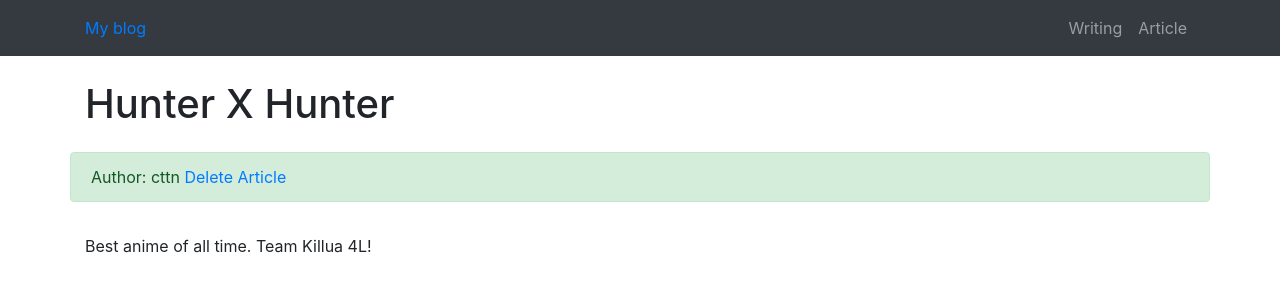
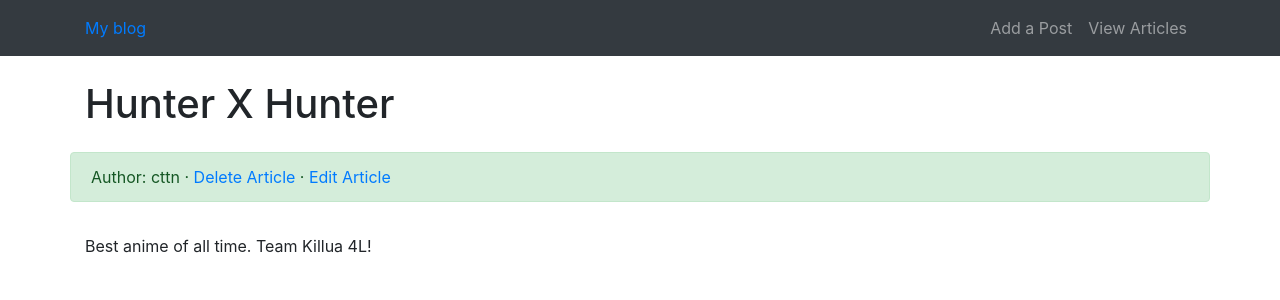
Before and after one commit to carolynttnguyen/BloomBlog, a Django app: page /article/article-detail/2/ in a window 1280 px wide. Shown: the top 300 px of the page. Run offline with Django 3.2, Linux system fonts and the light colour scheme; data comes from the database, SQL or seed files in the repository; some libraries are stand-ins or nearby versions.

Commit message:
update function added, basic CRUD cmmds have been added

```diff
--- a/article/urls.py
+++ b/article/urls.py
@@ -7,6 +7,7 @@
     path('article-list', views.article_list, name ='article_list'),
     path('article-detail/<int:id>/', views.article_details, name='article_detail'),
     path('article-create/', views.article_create, name='article_create'),
+    path('article-update/<int:id>/', views.article_update, name='article_update'),
     path('article-safe-delete/<int:id>/', views.article_safe_delete, name='article_safe_delete'),
     path('article-delete/<int:id>/', views.article_delete, name='article_delete'),
 ]
--- a/article/views.py
+++ b/article/views.py
@@ -5,6 +5,7 @@
 from django.contrib.auth.models import User
 import markdown
 
+# CREATE
 def article_create(request):
     # if user submits data
     if request.method == "POST":
@@ -29,6 +30,7 @@
         }
         return render(request, 'article/create.html', context)
 
+# Show All article_safe_delete
 def article_list(request):
     # combine all blog post
     articles = ArticlePost.objects.all()
@@ -38,6 +40,7 @@
     }
     return render(request, 'article/list.html', context)
 
+# READ
 def article_details(request,id):
     article = ArticlePost.objects.get(id=id)
     article.body = markdown.markdown(article.body,
@@ -50,12 +53,41 @@
     }
     return render(request, 'article/detail.html', context)
 
+# UPDATE
+def article_update(request, id):
+    # retrieve specific article object that is going to be modified
+    article = ArticlePost.objects.get(id=id)
+    # determine whether user submits the form data as POST
+    if request.method == 'POST':
+        # assign data to the form instance
+        article_post_form = ArticlePostForm(data = request.POST)
+        # does data submitted meet the requirements for model
+        if article_post_form.is_valid():
+            article.title = request.POST['title']
+            article.body = request.POST['body']
+            article.save()
+            return redirect('article:article_detail', id=id )
+        else:
+            return HttpResponse('The content of the form is incorrect, please fill again.')
+    # if User sends GET request
+    else:
+        # create a form class instance
+        article_post_form = ArticlePostForm()
+        # assign a context, pass the article object in to extract old content
+        context = {
+            'article': article,
+            'article_post_form' : article_post_form
+        }
+        return render(request, 'article/update.html', context)
+
 def article_delete(request, id):
     # capture article id to be deleted
     article = ArticlePost.objects.get(id = id)
     article.delete()
     return redirect("article:article_list")
 
+# DELETE
+# Safely Delete the article, passing ID to function
 def article_safe_delete(request, id):
     if request.method =='POST':
         article = ArticlePost.objects.get(id=id)
--- a/templates/article/detail.html
+++ b/templates/article/detail.html
@@ -16,7 +16,8 @@
         <h1 class='col-12 mt-4 mb-4'>{{article.title}}</h1>
         <div class="col-12 alert alert-success">Author: {{article.author}}
             <!-- <a href="#" onclick="confirm_delete()">Delete Article</a> -->
-            <a href="#" onclick="confirm_safe_delete()">Delete Article</a>
+            · <a href="#" onclick="confirm_safe_delete()">Delete Article</a>
+            · <a href="{% url 'article:article_update' article.id %}">Edit Article</a>
             <form action="{% url 'article:article_safe_delete' article.id %}" style="display: none;" id="safe_delete" method="POST">
                 {% csrf_token %}
                 <button type="submit">Send</button>
--- a/templates/header.html
+++ b/templates/header.html
@@ -8,10 +8,10 @@
             <ul class=" navbar-nav ">
                 <!-- Entry-->
                 <li class="nav-item">
-                    <a  class="nav-link" href="{% url 'article:article_create' %}">Writing</a>
+                    <a  class="nav-link" href="{% url 'article:article_create' %}">Add a Post</a>
                 </li>
                 <li class=" nav-item ">
-                    <a class="nav-link" href="{% url 'article:article_list' %}"> Article </a>
+                    <a class="nav-link" href="{% url 'article:article_list' %}"> View Articles </a>
                 </li>
             </ul>
         </div>
```
Also changed, not shown: templates/article/update.html (added, +27 -0 lines).
